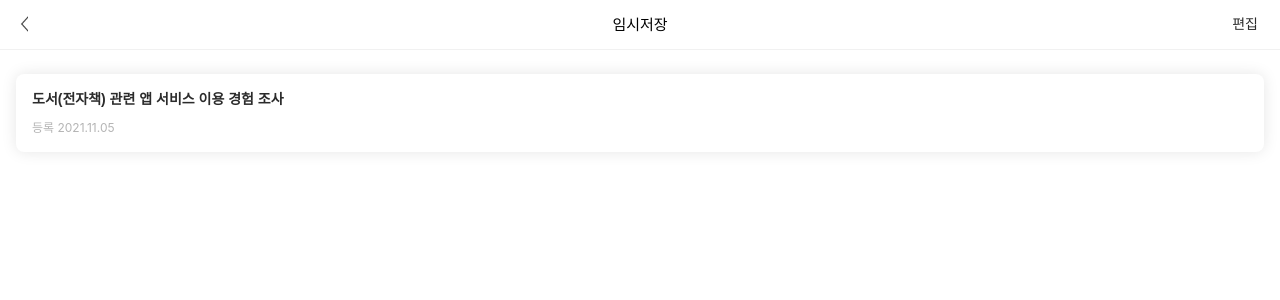
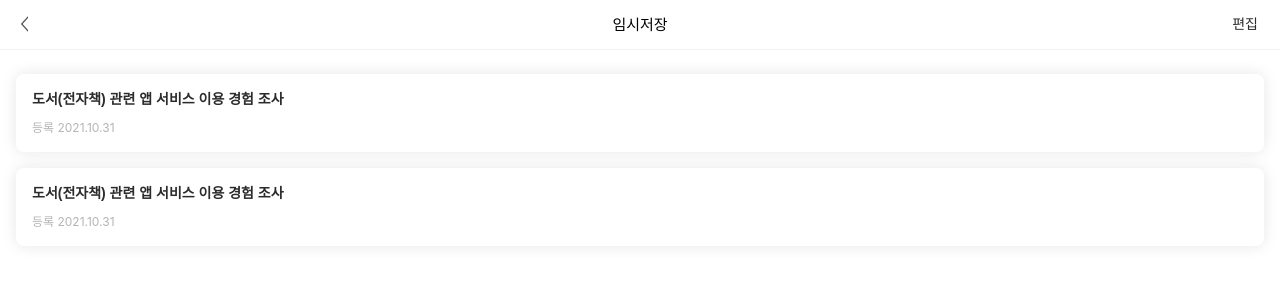
Before and after one commit to Lee-Seonghyun316/AnyVey, a React (Create React App) app in the folder app/: page /temporary-storage in a window 1280 px wide. Shown: the top 300 px of the page. Built offline with nearby package versions, Linux system fonts and the light colour scheme.

Commit message:
feat: 임시저장 설문 data import

```diff
--- a/app/src/data/servey.ts
+++ b/app/src/data/servey.ts
@@ -130,3 +130,22 @@ export const onGoingMySurvey = [
     gift: 'hamburger',
   },
 ];
+
+export const temporarySurvey = [
+  {
+    id: 1,
+    title: '도서(전자책) 관련 앱 서비스 이용 경험 조사',
+    respondent: 500,
+    recruitment: 500,
+    deadLine: '2021.10.31',
+    gift: null,
+  },
+  {
+    id: 2,
+    title: '도서(전자책) 관련 앱 서비스 이용 경험 조사',
+    respondent: 500,
+    recruitment: 500,
+    deadLine: '2021.10.31',
+    gift: null,
+  },
+];
--- a/app/src/features/mySurvey/temporaryStorage/TemporaryStorage.tsx
+++ b/app/src/features/mySurvey/temporaryStorage/TemporaryStorage.tsx
@@ -2,6 +2,7 @@ import React from 'react';
 import styled from 'styled-components';
 import HeaderContainer from '../../header/HeaderContainer';
 import backImage from '../../../common/images/back.png';
+import { temporarySurvey } from '../../../data/servey';
 
 const TemporaryStorage = () => {
   return (
@@ -11,10 +12,12 @@ const TemporaryStorage = () => {
         <TextButton>편집</TextButton>
       </HeaderContainer>
       <Content>
-        <Survey>
-          <Title>도서(전자책) 관련 앱 서비스 이용 경험 조사</Title>
-          <Date>등록 2021.11.05</Date>
-        </Survey>
+        {temporarySurvey.map((item) => (
+          <Survey key={item.id}>
+            <Title>{item.title}</Title>
+            <Date>등록 {item.deadLine}</Date>
+          </Survey>
+        ))}
       </Content>
     </Wrap>
   );
```
